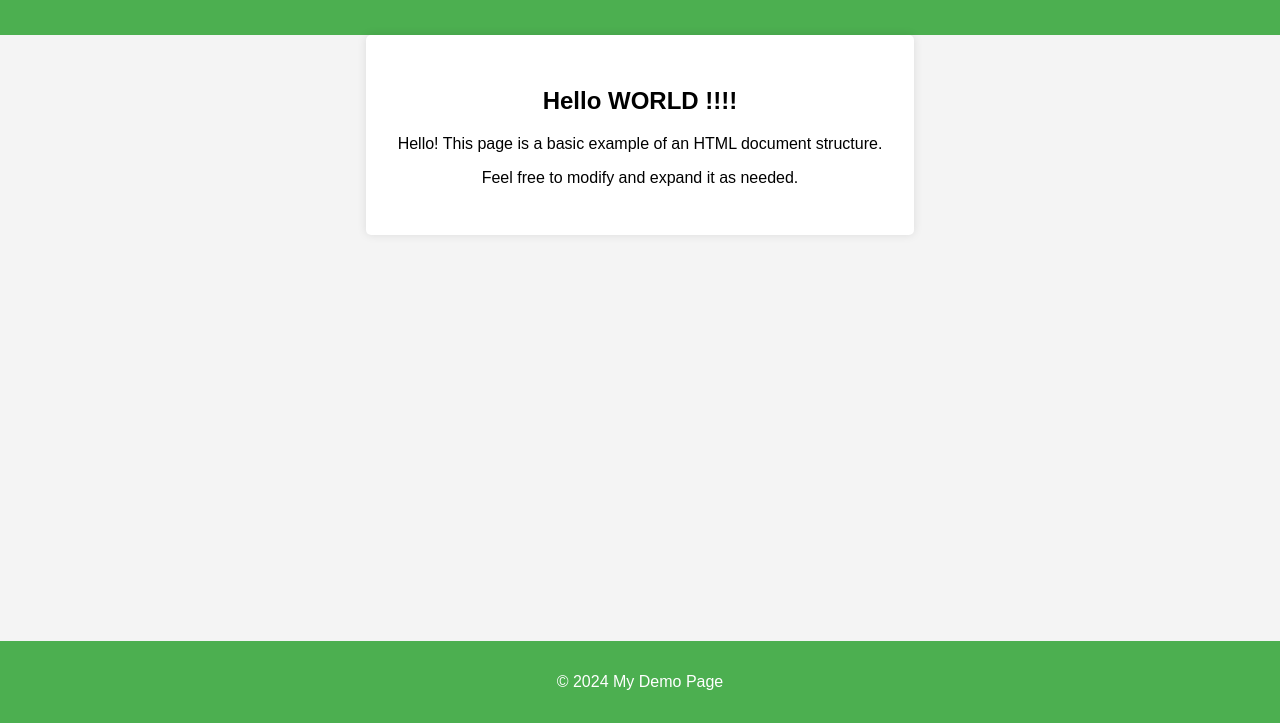
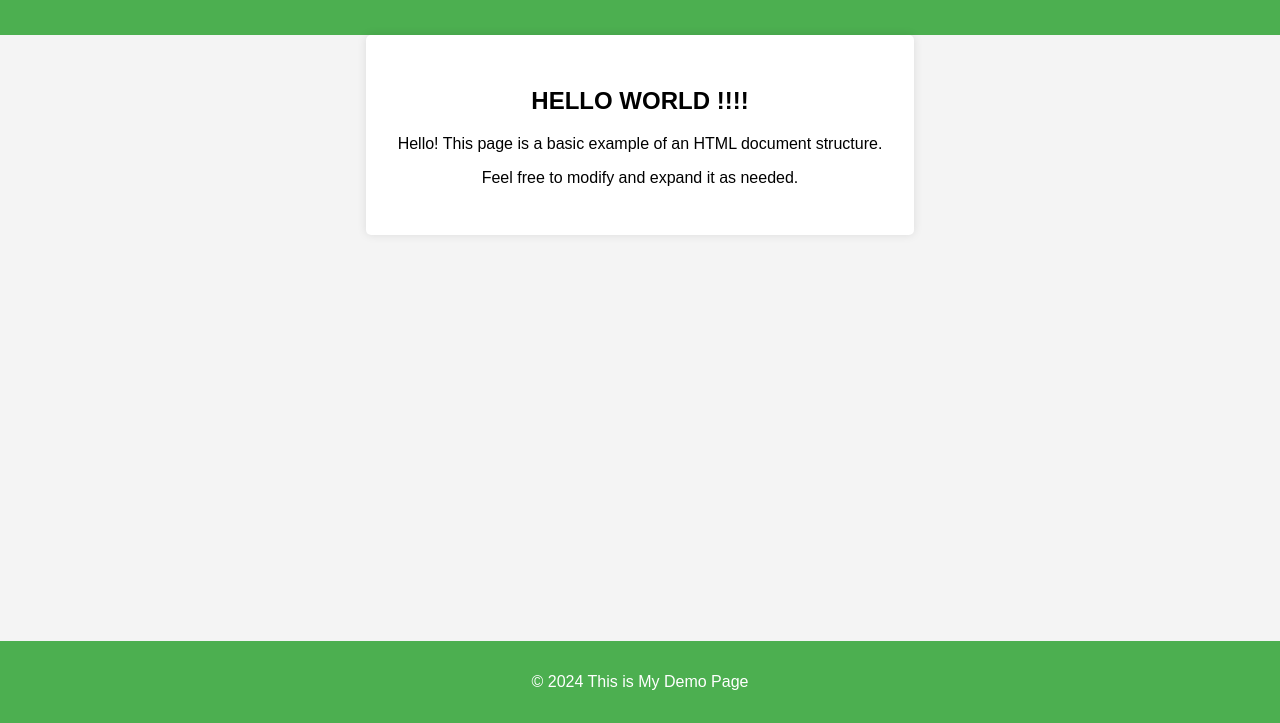
Before and after one commit to mmaazkhan/Test-cicd-Repo, a website: page index.html in a window 1280 px wide. Shown: the part 77-800 px from the top of the page. Drawn offline with Linux system fonts and the light colour scheme.

Commit message:
update index.html file

```diff
--- a/index.html
+++ b/index.html
@@ -45,12 +45,12 @@
         <h1>Welcome to my WORLD !!!</h1>
     </header>
     <main>
-        <h2>Hello WORLD !!!! </h2>
+        <h2>HELLO WORLD !!!! </h2>
         <p>Hello! This page is a basic example of an HTML document structure.</p>
         <p>Feel free to modify and expand it as needed.</p>
     </main>
     <footer>
-        <p>&copy; 2024 My Demo Page</p>
+        <p>&copy; 2024 This is My Demo Page</p>
     </footer>
 </body>
 </html>
```
